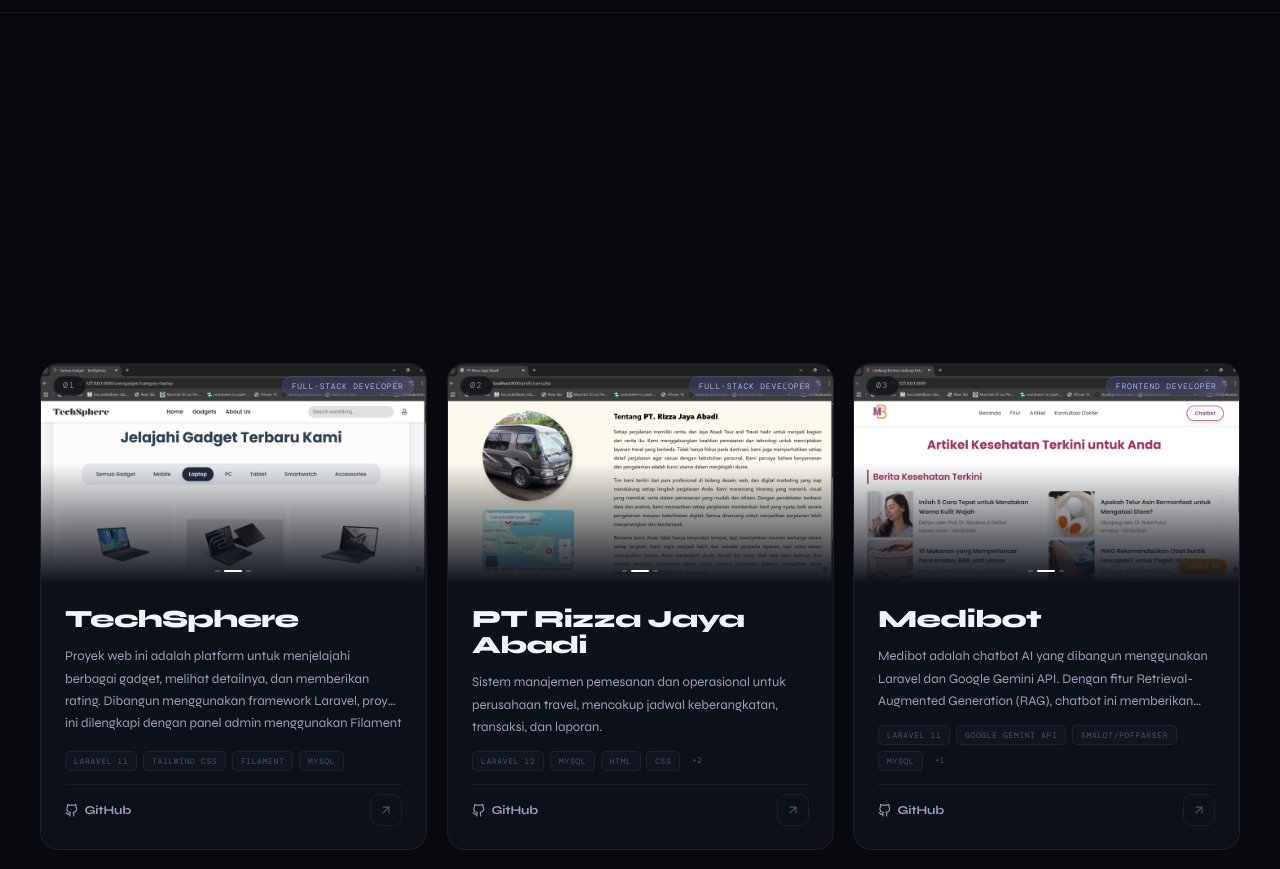
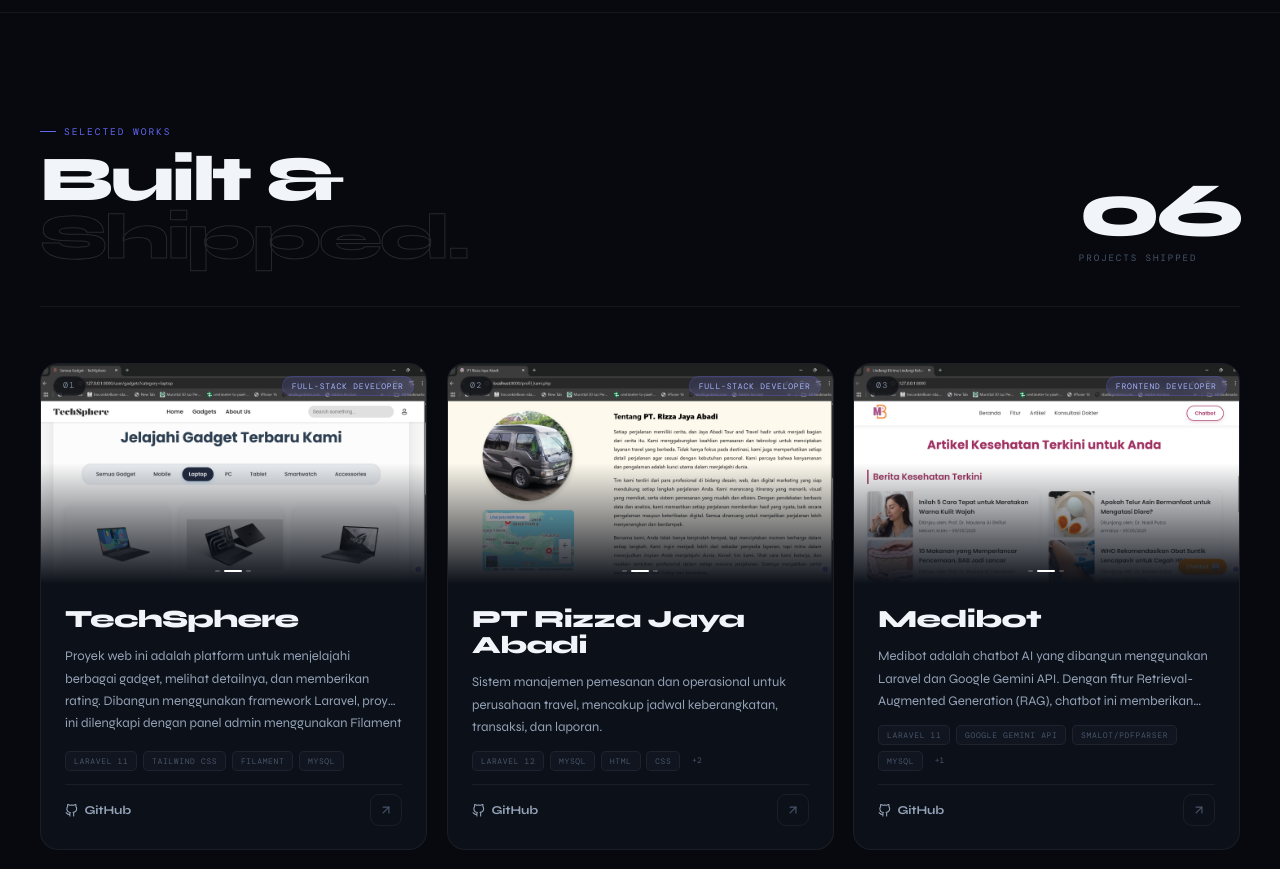
Before and after one commit to ReyCannavaro/portofolio-reycannavaro-next, a Next.js app: page / in a window 1280 px wide. Shown: the part 1800-2669 px from the top of the page. Built offline with nearby package versions, Linux system fonts and the light colour scheme.

Commit message:
Upgrade Projects

```diff
--- a/src/app/components/Projects.tsx
+++ b/src/app/components/Projects.tsx
@@ -196,12 +196,21 @@ export default function Projects() {
   const [inView, setInView]   = useState(false);
   const headerRef = useRef<HTMLDivElement>(null);
 
+  useEffect(() => { setMounted(true); }, []);
+
   useEffect(() => {
-    setMounted(true);
-    const obs = new IntersectionObserver(([e]) => { if (e.isIntersecting) setInView(true); }, { threshold:0.15 });
-    if (headerRef.current) obs.observe(headerRef.current);
-    return () => obs.disconnect();
-  }, []);
+    if (!mounted) return;
+    const id = setTimeout(() => {
+      const obs = new IntersectionObserver(([e]) => { if (e.isIntersecting) setInView(true); }, { threshold:0.05, rootMargin:"0px 0px -40px 0px" });
+      if (headerRef.current) obs.observe(headerRef.current);
+      if (headerRef.current) {
+        const r = headerRef.current.getBoundingClientRect();
+        if (r.top < window.innerHeight) setInView(true);
+      }
+      return () => obs.disconnect();
+    }, 50);
+    return () => clearTimeout(id);
+  }, [mounted]);
 
   if (!mounted) return null;
 
```
